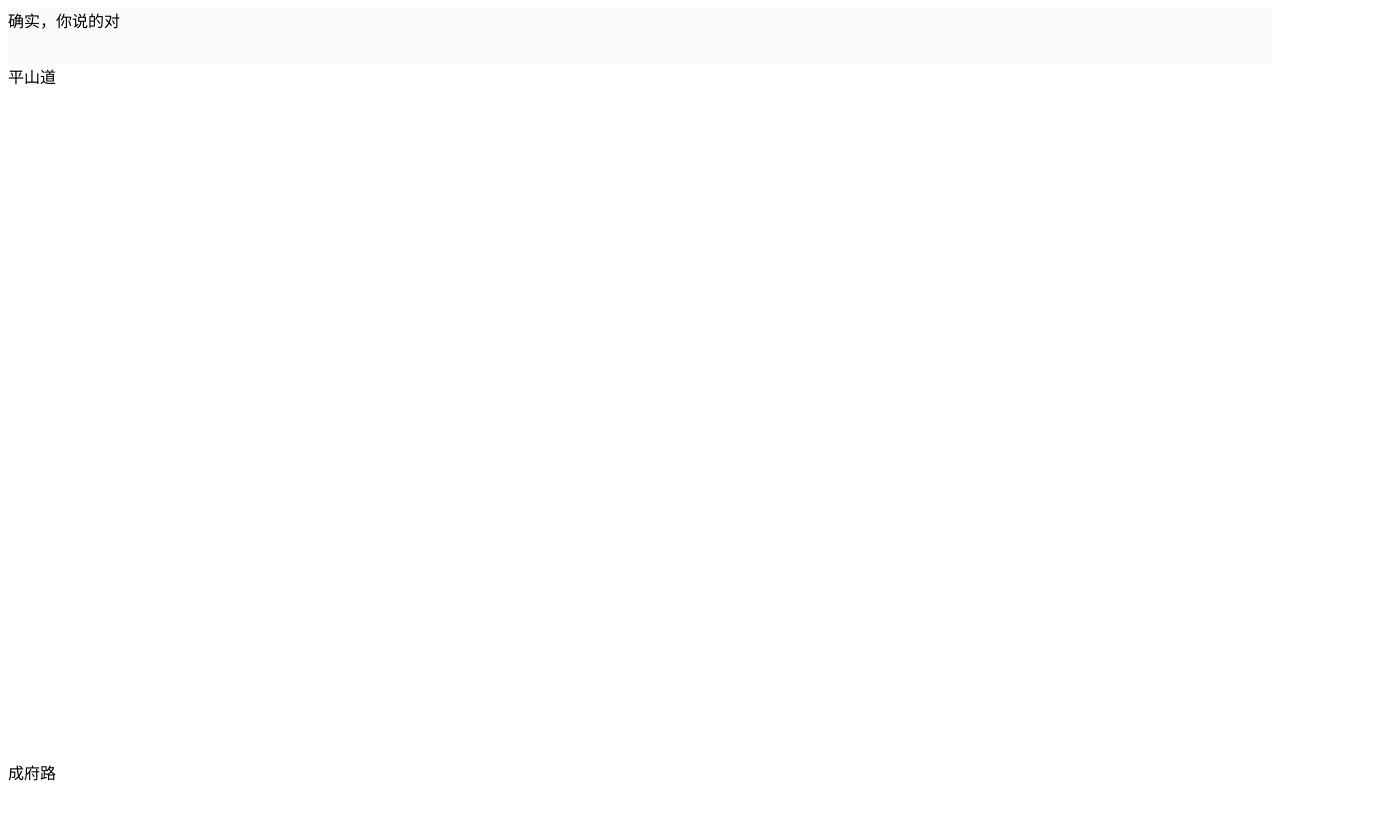
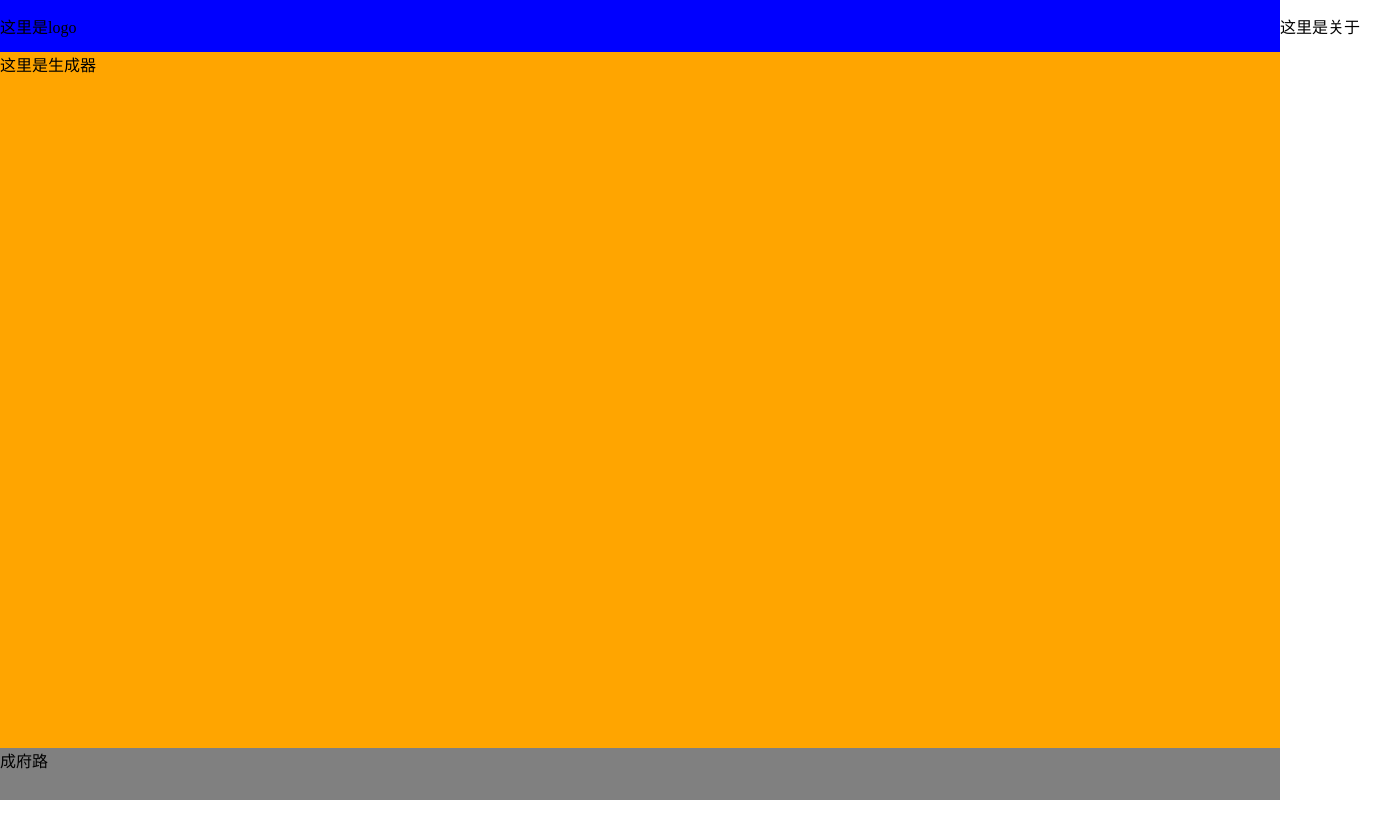
Before and after one commit to LeaversFly/pixel-image-generator, a Vue app: page / in a window 1280 px wide. Shown: the whole page, 1380 px wide, since content can reach past the window. Built offline with nearby package versions, Linux system fonts and the light colour scheme.

Commit message:
ci: 构建页面

```diff
--- a/components.d.ts
+++ b/components.d.ts
@@ -9,6 +9,7 @@ export {}
 
 declare module '@vue/runtime-core' {
   export interface GlobalComponents {
+    Footer: typeof import('./src/components/footer/index.vue')['default']
     Navbar: typeof import('./src/components/navbar/index.vue')['default']
     NIcon: typeof import('naive-ui')['NIcon']
     NLayout: typeof import('naive-ui')['NLayout']
--- a/src/App.vue
+++ b/src/App.vue
@@ -1,9 +1,8 @@
 <script setup>
-import Home from './views/home.vue';
 </script>
 
 <template>
-  <Home />
+  <router-view></router-view>
 </template>
 
-<style scoped></style>
+<style></style>
--- a/src/assets/style/index.scss
+++ b/src/assets/style/index.scss
@@ -1,3 +1,4 @@
+body,
 #app {
     height: 100%;
     box-sizing: border-box;
--- /dev/null
+++ b/src/components/footer/index.vue
@@ -0,0 +1,13 @@
+<template>
+    <div>
+
+    </div>
+</template>
+
+<script setup>
+
+</script>
+
+<style lang="scss" scoped>
+
+</style>
--- a/src/components/navbar/index.vue
+++ b/src/components/navbar/index.vue
@@ -3,11 +3,34 @@
 </script>
 
 <template>
-    <div>
-
+    <div class="navbar">
+        <div class="navbar-container">
+            <span class="logo">这里是logo</span>
+            <span class="about">这里是关于</span>
+        </div>
     </div>
 </template>
 
-<style lang="scss" scoped>
+<style scoped lang="scss">
+.navbar {
+    height: 100%;
 
+    .navbar-container {
+        display: flex;
+        justify-content: space-between;
+        align-items: center;
+        margin: 0 auto;
+        width: 1380px;
+        height: 100%;
+
+        .logo {
+            width: 100px;
+        }
+
+        .about {
+            width: 100px;
+        }
+    }
+
+}
 </style>
--- a/src/router/routes.js
+++ b/src/router/routes.js
@@ -1,13 +1,7 @@
 const routes = [
-    // 这是一个例子
     {
         path: '/',
-        component: () => import('../views/home.vue'),
-        //meta可以不写
-        meta: {
-            icon: 'Odometer',
-            title: '首页'
-        }
+        component: () => import('../views/home/index.vue'),
     }
 ]
 
--- a/src/views/home.vue
+++ /dev/null
@@ -1,34 +0,0 @@
-<script setup>
-</script>
-
-<template>
-    <div class="container">
-        <div class="header">确实，你说的对</div>
-        <div class="content">
-            平山道
-        </div>
-        <div class="footer">成府路</div>
-    </div>
-</template>
-
-<style lang="scss" scoped>
-.container {
-    display: flex;
-    flex-direction: column;
-    height: 100vh;
-
-    .header {
-        height: 7vh;
-
-        background-color: #fafafc;
-    }
-
-    .content {
-        flex: 1;
-    }
-
-    .footer {
-        height: 6vh;
-    }
-}
-</style>
--- /dev/null
+++ b/src/views/home/components/generator/index.vue
@@ -0,0 +1,12 @@
+<script setup>
+
+</script>
+
+<template>
+    <div>
+        这里是生成器
+    </div>
+</template>
+
+
+<style lang="scss" scoped></style>
--- /dev/null
+++ b/src/views/home/index.vue
@@ -0,0 +1,41 @@
+<script setup>
+import Generator from './components/generator/index.vue'
+</script>
+
+<template>
+    <div class="container">
+        <div class="header">
+            <Navbar />
+        </div>
+        <div class="content">
+            <Generator />
+        </div>
+        <div class="footer">成府路</div>
+    </div>
+</template>
+
+<style lang="scss">
+.container {
+    display: flex;
+    flex-direction: column;
+    height: 100vh;
+
+    .header {
+        height: 52px;
+
+        background-color: blue;
+    }
+
+    .content {
+        flex: 1;
+
+        background-color: orange;
+    }
+
+    .footer {
+        height: 52px;
+
+        background-color: grey;
+    }
+}
+</style>
--- /dev/null
+++ b/tsconfig.json
@@ -0,0 +1,5 @@
+{
+    "compilerOptions": {
+        "allowJs": true,
+    }
+}
--- a/vite.config.js
+++ b/vite.config.js
@@ -20,6 +20,7 @@ export default defineConfig({
     vue(),
     // 自动导入组件
     Components({
+      extensions: ['vue'],
       resolvers: [
         NaiveUiResolver()
       ],
```
